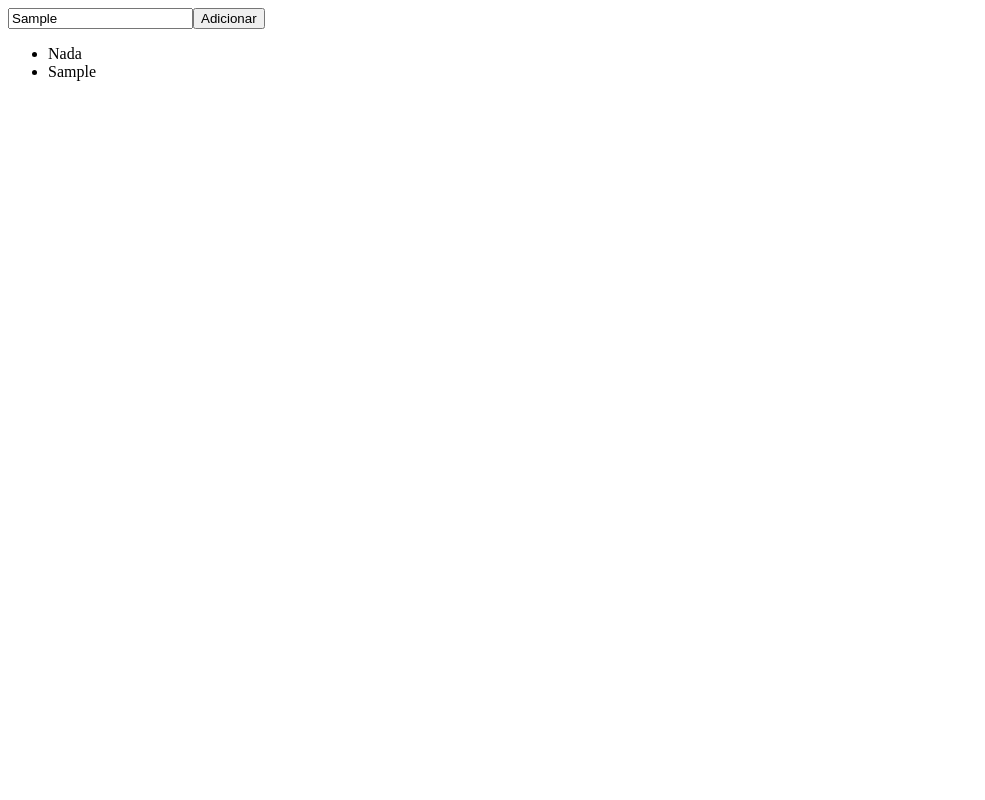
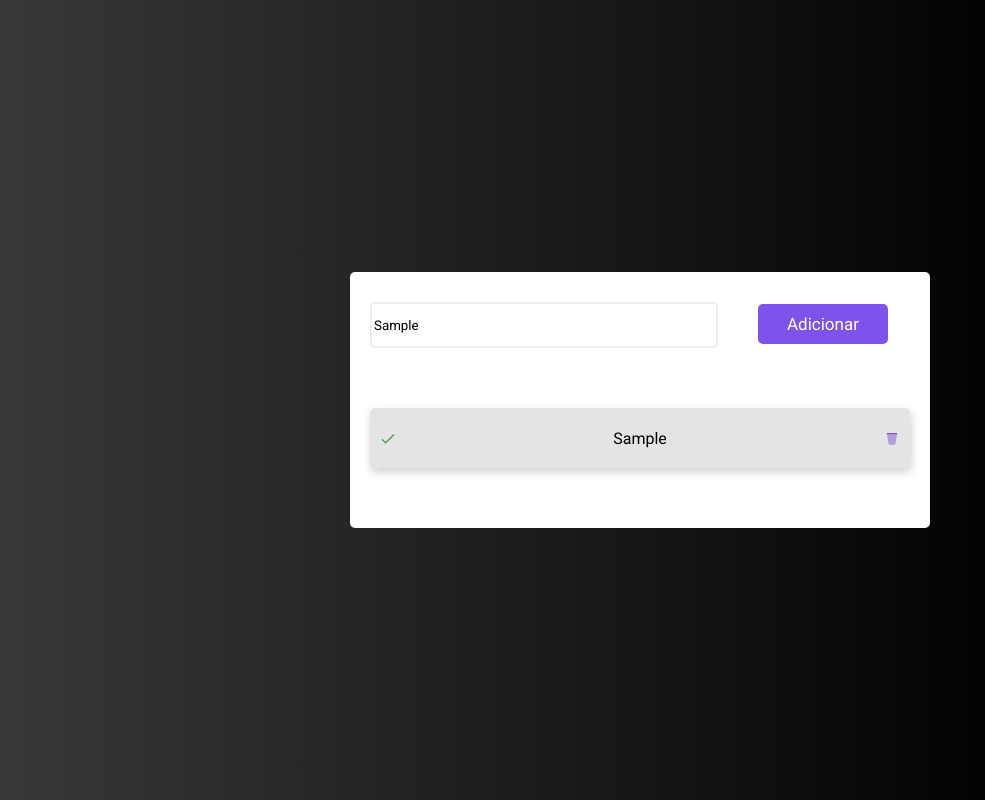
Before and after one commit to Laercio-Rodrigues/projeto-react-bonus, a React (Vite) app: page / in a window 1280 px wide. Both pictures are taken after typing "Sample" into the empty fields and a click on the button "Adicionar". Shown: the whole page, without its empty margins (0-985 px from the left). Built offline with nearby package versions, Linux system fonts and the light colour scheme.

Commit message:
Finalizando a pt.1 React Bônus

```diff
--- a/index.html
+++ b/index.html
@@ -1,13 +1,22 @@
 <!doctype html>
 <html lang="pr-br">
+
 <head>
   <meta charset="UTF-8" />
   <link rel="icon" type="image/svg+xml" href="/favicon.svg" />
   <meta name="viewport" content="width=device-width, initial-scale=1.0" />
+
+  <link rel="preconnect" href="https://fonts.googleapis.com">
+  <link rel="preconnect" href="https://fonts.gstatic.com" crossorigin>
+  <link href="https://fonts.googleapis.com/css2?family=Roboto:ital,wght@0,100..900;1,100..900&display=swap"
+    rel="stylesheet">
+
   <title>projeto-react-bonus</title>
 </head>
+
 <body>
   <div id="root"></div>
   <script type="module" src="/src/main.jsx"></script>
 </body>
+
 </html>
--- a/package.json
+++ b/package.json
@@ -12,6 +12,8 @@
   "dependencies": {
     "react": "^19.2.7",
     "react-dom": "^19.2.7",
+    "react-icons": "^5.6.0",
+    "styled-components": "^6.4.3",
     "uuid": "^14.0.1"
   },
   "devDependencies": {
--- a/src/App.jsx
+++ b/src/App.jsx
@@ -1,10 +1,20 @@
 import React, { useState } from 'react';
-import  {  v4  as  uuid  }  from  'uuid' ;
+import { v4 as uuid } from 'uuid';
+
+import {
+  Button,
+  Container,
+  Input,
+  ListItem,
+  ToDoList,
+  Trash,
+  Check
+} from './styles';
 
 
 function App() {
 
-  const [list, setList] = useState([{ id: uuid(), task: 'Nada'}])
+  const [list, setList] = useState([])
 
   const [inputTask, setImputTask] = useState('')
 
@@ -14,22 +24,49 @@ function App() {
   }
 
   const clickButton = () => {
-    setList([ ...list, { id: uuid(), task: inputTask}])
+    if (inputTask) {
+      setList([...list, { id: uuid(), task: inputTask, finished: false }])
+    }
+  }
+
+  const finalizarTarefa = (id) => {
+
+    const newList = list.map(item => (
+      item.id === id ? { ...item, finished: !item.finished } : item
+    ))
+
+    setList(newList)
+  }
+
+  const deletarItem = (id) => {
+    const neuList = list.filter(item => item.id !== id)
+
+    setList(neuList)
   }
 
   return (
-    <div>
-      <input onChange={inputMudou} placeholder="O que tenha para fazer..." />
-      <button onClick={clickButton} >Adicionar</button>
+    <Container>
+      <ToDoList>
+        <Input onChange={inputMudou} placeholder="O que tenha para fazer..." />
+        <Button onClick={clickButton} >Adicionar</Button>
 
-      <ul>
-       { list.map(item => (
-        <li key={item.id}>{item.task}</li>
+        <ul>
+          {list.length > 0 ? (
+            list.map(item => (
+              <ListItem $isFinished={item.finished} key={item.id}>
+                <Check onClick={() => finalizarTarefa(item.id)} />
+                <li>{item.task}</li>
+                <Trash onClick={() => deletarItem(item.id)} />
+              </ListItem>
+            ))
+          ) : (
+            <h3>Não há itens na lista</h3>
+          )}
+        </ul>
+      </ToDoList>
 
-       ))}
-      </ul>
 
-    </div>
+    </Container>
   )
 }
 
--- /dev/null
+++ b/src/globalStyles.js
@@ -0,0 +1,19 @@
+import { createGlobalStyle } from "styled-components";
+
+const GlobalStyles = createGlobalStyle`
+    body {
+        margin: 0;
+        padding: 0;
+        box-sizing: border-box;
+        outline: none;
+    }
+
+    * {
+        font-family: "Roboto", sans-serif;
+    }
+
+    input {
+        outline: none;
+    }
+`
+export default GlobalStyles
--- a/src/main.jsx
+++ b/src/main.jsx
@@ -1,10 +1,13 @@
 import { StrictMode } from 'react'
 import { createRoot } from 'react-dom/client'
 import App from './App'
+import GlobalStyles from './globalStyles'
+
 
 
 createRoot(document.getElementById('root')).render(
   <StrictMode>
+    <GlobalStyles />
     <App />
   </StrictMode>,
 )
--- /dev/null
+++ b/src/styles.js
@@ -0,0 +1,83 @@
+import styled from "styled-components";
+
+import { FcEmptyTrash, FcCheckmark } from "react-icons/fc";
+
+export const Container = styled.div`
+    background: linear-gradient(90deg, #383838 0%, #000000 81.25%);
+    width: 100vw;
+    height: 100vh;
+    display: flex;
+    justify-content: center;
+    align-items: center;
+`
+
+export const ToDoList = styled.div`
+    background: #ffffff;
+    padding: 30px 20px;
+    border-radius: 5px;
+
+    width: 80%;
+    max-width: 540px;
+
+
+    ul {
+        padding: 0;
+        margin-top: 60px;
+    }
+`
+
+export const Input = styled.input`
+    border: 2px solid rgba(209, 211, 212, 0.4);
+    border-radius: 5px;
+    height: 40px;
+    margin-right: 10px;
+    width: 340px;
+    margin-right: 40px;
+`
+
+export const Button = styled.button`
+    height: 40px;
+    background: #8052ec;
+    border-radius: 5px;
+    border: none;
+    font-size: 900;
+    font-size: 17px;
+    line-height: 2px;
+    color: #ffffff;
+    width: 130px;
+    cursor: pointer;
+
+    &:hover {
+        opacity: 0.9;
+    }
+
+    &:active {
+        opacity: 0.7;
+    }
+`
+
+export const ListItem = styled.div`
+    background: ${props => props.$isFinished ? '#e8ff8b' : '#e4e4e4'};
+    box-shadow: 1px 4px 10px rgba(0, 0, 0, 0.2);
+    border-radius: 5px;
+    height: 60px;
+    display: flex;
+    align-items: center;
+    justify-content: space-between;
+    margin-bottom: 30px;
+    padding: 0 10px;
+
+
+
+    li {
+        list-style: none;
+    }
+`
+
+export const Trash = styled(FcEmptyTrash)`
+    cursor: pointer;
+`
+
+export const Check = styled(FcCheckmark)`
+    cursor: pointer;
+`
```
Also changed, not shown: 2 other files (tests, documents, lock files or other folders). Lines whose indentation alone changed are shown as unchanged.
